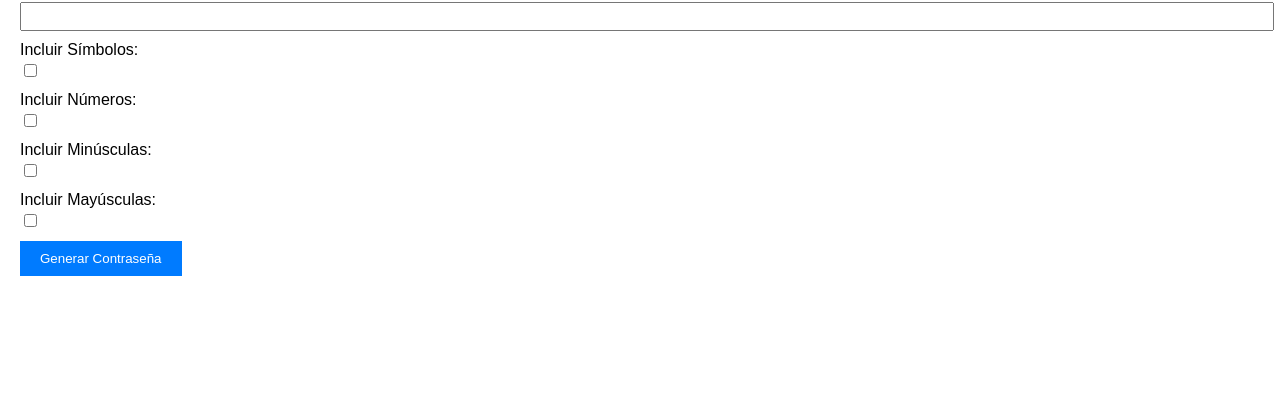
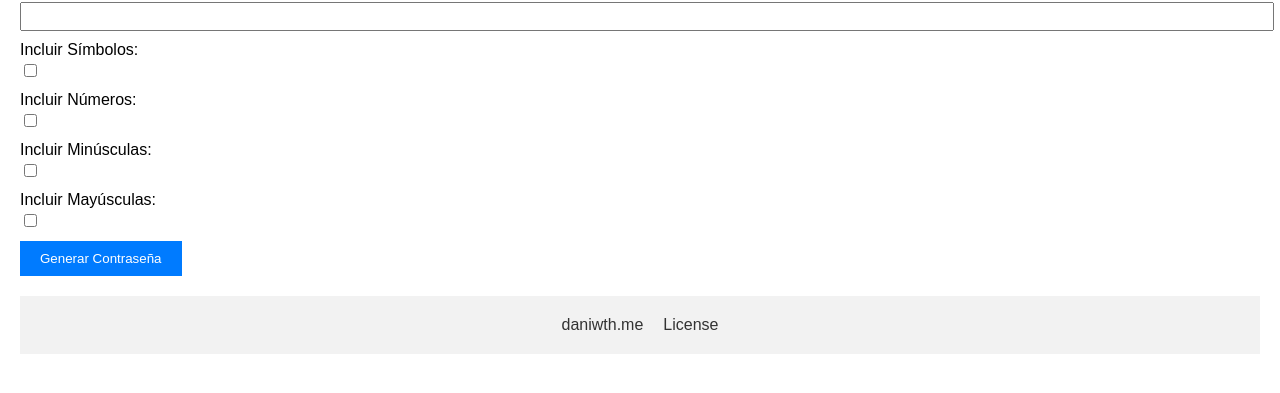
Before and after one commit to daniwth/passwordgenerator, a plain HTML site: page index.html in a window 1280 px wide. Shown: the part 121-514 px from the top of the page. Drawn offline with Linux system fonts and the light colour scheme.

Commit message:
Update index.html

```diff
--- a/index.html
+++ b/index.html
@@ -30,4 +30,10 @@
 
   <script src="script.js"></script>
 </body>
+  <footer>
+  <div class="footer-content">
+    <a href="https://daniwth.me">daniwth.me</a>
+    <a href="https://daniwth.me/license">License</a>
+  </div>
+</footer>
 </html>
```
